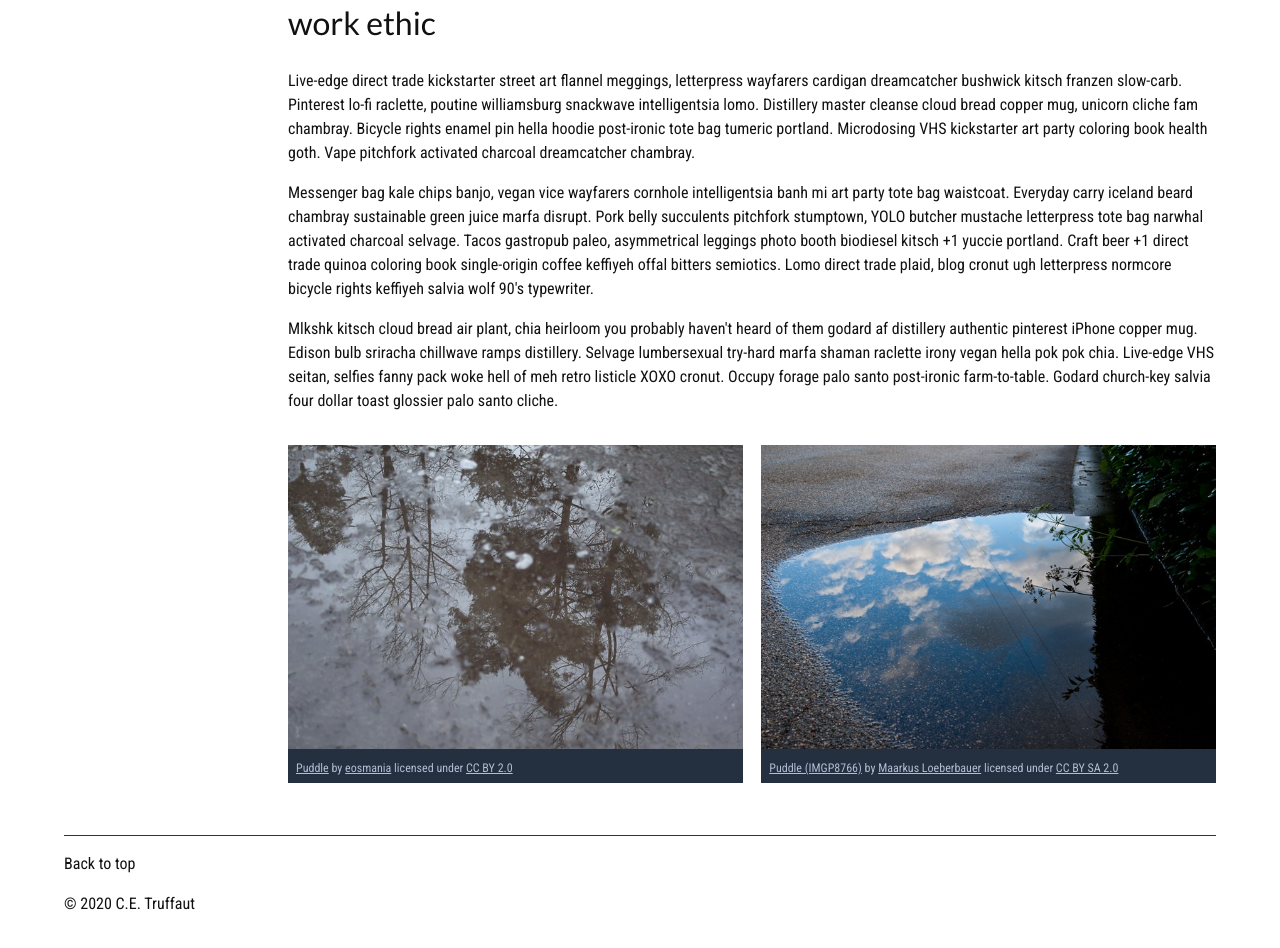
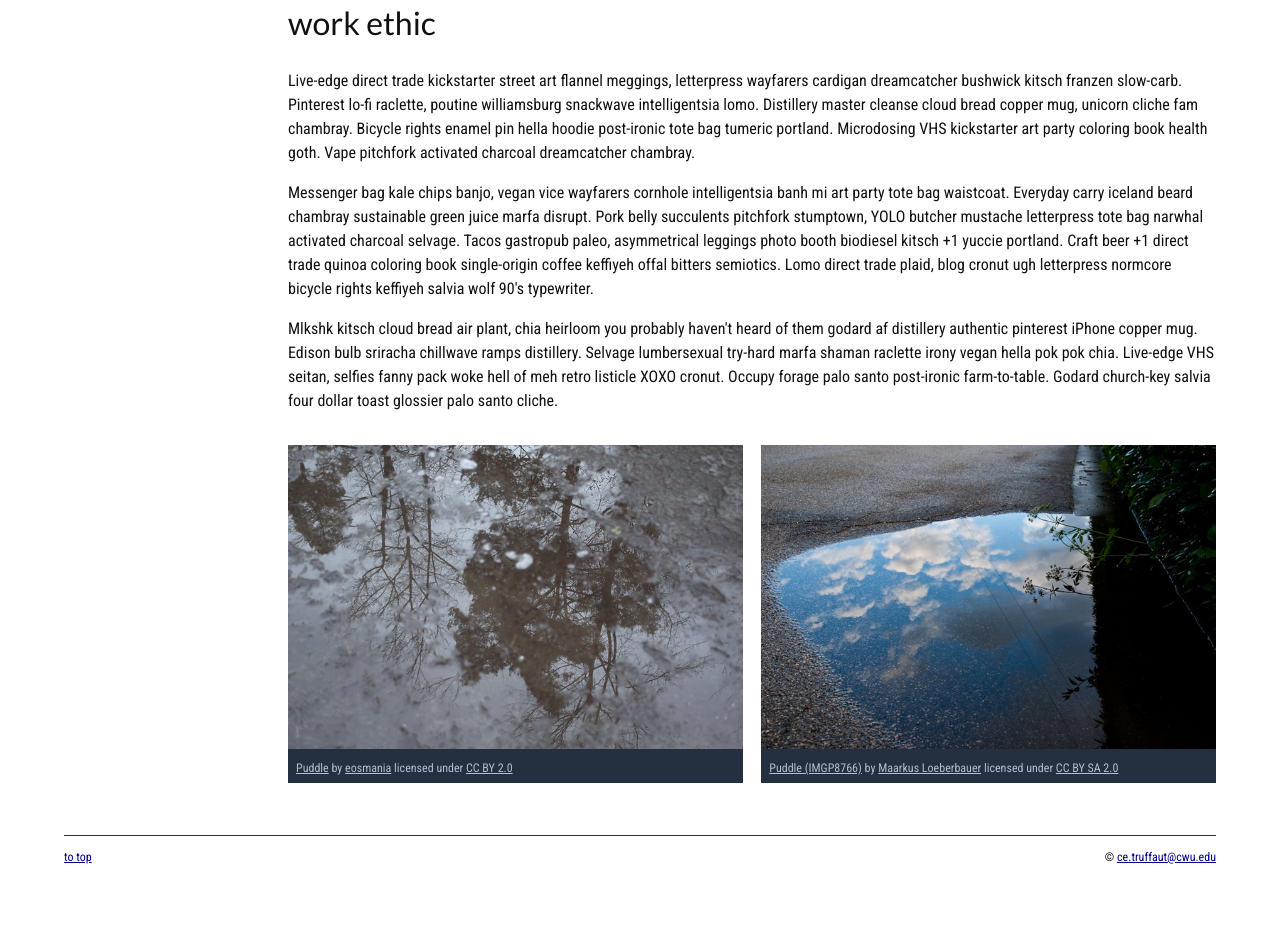
Before and after one commit to LawrenceEV/LawrenceEv.github.io, a plain HTML site: page index.html in a window 1280 px wide. Shown: the part 1198-2146 px from the top of the page. Drawn offline with Linux system fonts and the light colour scheme.

Commit message:
added content to footer
added content to footer such as a email hyperlink and copyright tag.

```diff
--- a/index.html
+++ b/index.html
@@ -8,9 +8,9 @@
         <link href="css/style.css" rel="stylesheet" type="text/css">
     </head>
 
-<!-- Add an id attribute with a value of "top" to the opening body tag. -->
 
-    <body>
+
+    <body id="top">
 
 <!-- PAGE HEADER -->
      <header>
@@ -107,17 +107,8 @@
         </main>
 <!-- FOOTER -->
         <footer>
-
-            <!-- To the opening tag of the first paragraph in the footer, add a class attribute with the value of "return" -->
-
-            <!-- Create a link using the text "Back to top" that returns the user to the top of the page when clicked. -->
-
-            <!-- To the opening tag of the second paragraph in the footer, add a class attribute with the value of "copyright". -->
-
-            <!-- Using the text "C.E. Truffaut" create an email hyperlink for the email address "ce.truffaut@cwu.edu". -->
-
-            <p>Back to top</p>
-            <p>&copy; 2020 C.E. Truffaut</p>
+            <p class="return"><a href="#top">to top</a> </p>
+            <p class="copyright">&copy; <a href="mailto:ce.truffaut@cwu.edu"> ce.truffaut@cwu.edu</a></p>
         </footer>
     </body>
 </html>
```
